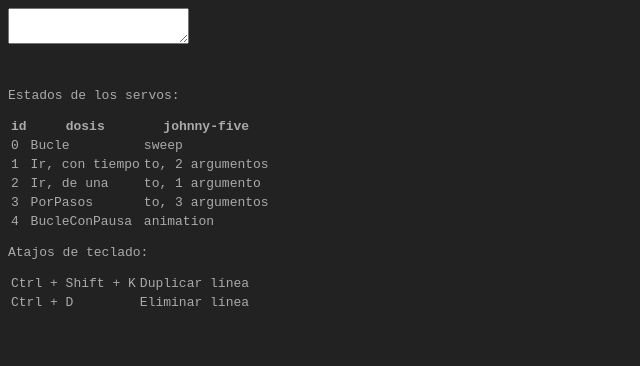
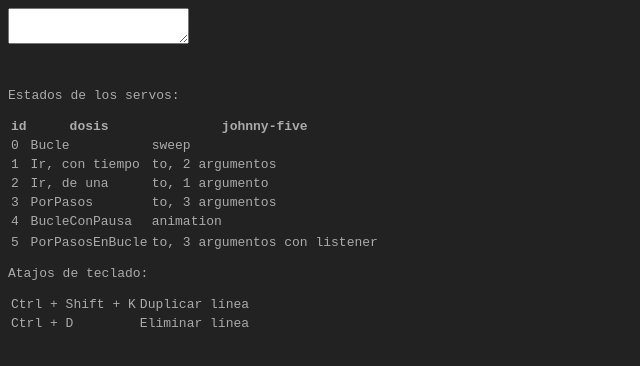
Before and after one commit to camiloNemocon/dosisWeb, a website with bundled scripts: page index.html in a window 1280 px wide. Shown: the whole page, without its empty margins (0-640 px from the left). Built offline with nearby package versions, Linux system fonts and the light colour scheme; a script that the page names is missing.

Commit message:
added PorPasosEnBucle to description, help table

```diff
--- a/index.html
+++ b/index.html
@@ -65,6 +65,12 @@
           <td>4</td>
           <td>BucleConPausa</td>
           <td>animation</td>
+        <tr>
+        <tr>
+          <td>5</td>
+          <td>PorPasosEnBucle</td>
+          <td>to, 3 argumentos con listener</td>
+        </tr>
       </table>
       <p>Atajos de teclado:</p>
       <table>
```
